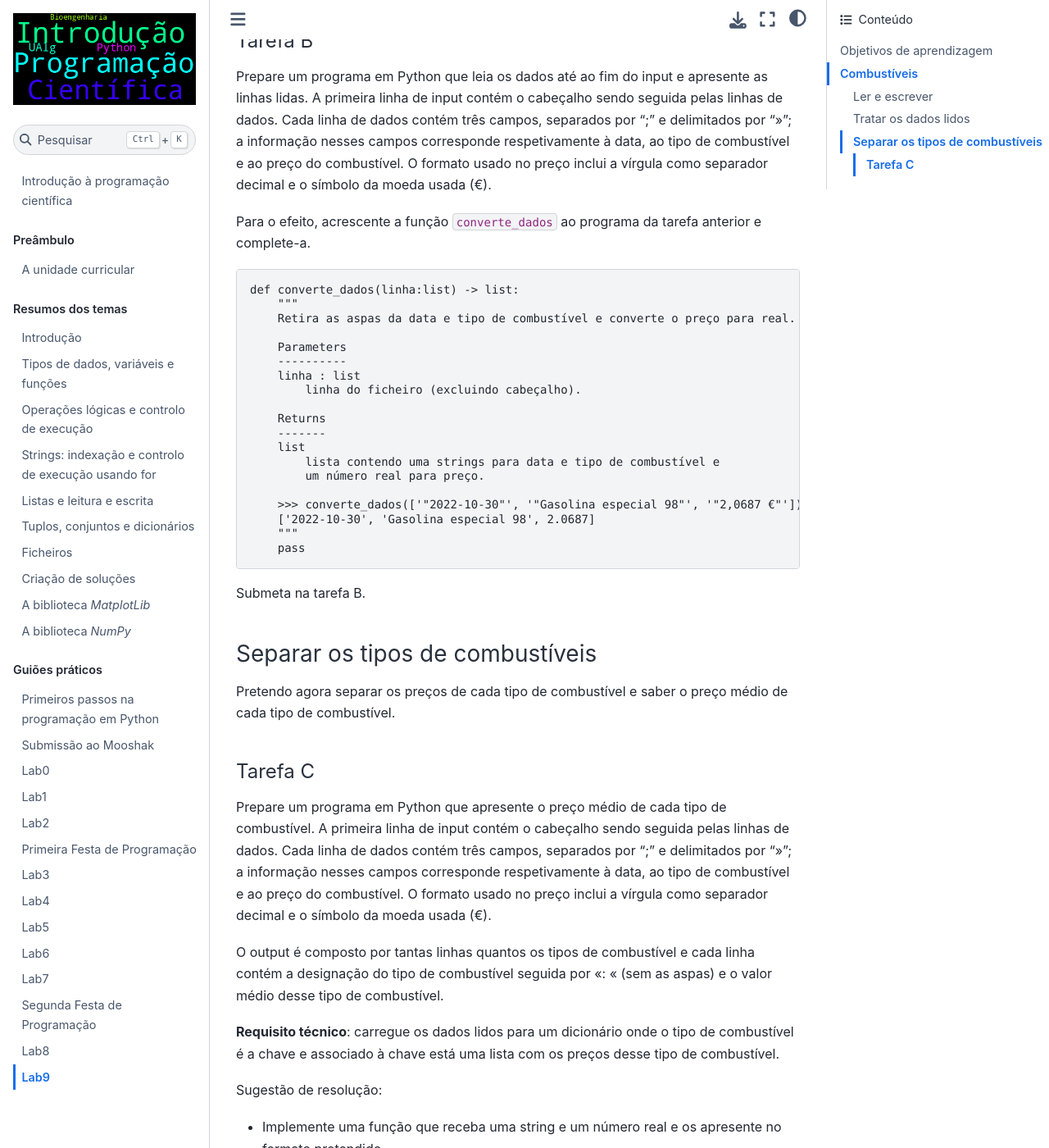
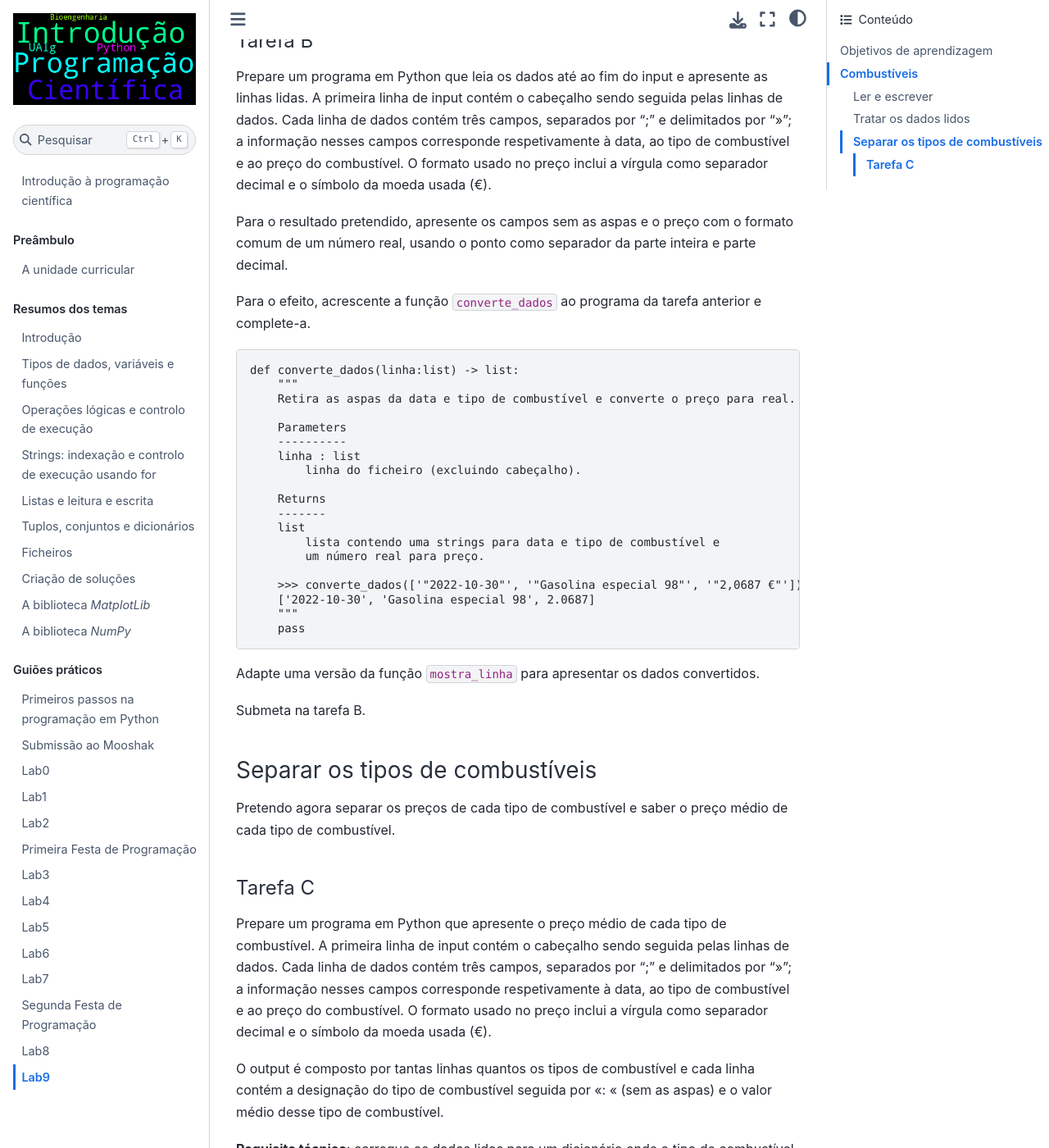
Before and after one commit to margaridamadeira/IPC-2022-23, a Jupyter Book: the page built from docs/Lab9.md, in a window 1280 px wide and 1400 px high, scrolled down 2860 px. Shown: the whole window at 82% size. Built offline with Jupyter Book 1.0.4 settings and Sphinx 7.4.7 and the Sphinx Book theme 1.1.4, drawn with Linux system fonts in a browser that asks for light colours.

```diff
--- a/docs/Lab9.md
+++ b/docs/Lab9.md
@@ -29,7 +29,7 @@ Esses dados estão num ficheiro `.csv` um formato também considerado pelo Micro
 
 Para já, vou manter as coisas simples. `csv` quer dizer *comma-separated values*, ou seja, valores separados por *ponto e vírgula*.
 
-Um extrato do ficheiro está disponível em [extrato_Postos.csv](https://tutoria.ualg.pt/2022/mod/resource/view.php?id=82660).
+Um extrato do ficheiro está disponível em [extrato_Postos.csv](https://tutoria.ualg.pt/2022/mod/resource/view.php?id=84649).
 
 ### Ler e escrever
 
@@ -109,6 +109,8 @@ Pretendo ler e apresentar o cabeçalho e, até ao fim dos dados, ler as demais l
 Prepare um programa em Python que leia os dados até ao fim do input e apresente as linhas lidas.
 A primeira linha de input contém o cabeçalho sendo seguida pelas linhas de dados. Cada linha de dados contém três campos, separados por ';' e delimitados por '"'; a informação nesses campos corresponde respetivamente à data, ao tipo de combustível e ao preço do combustível. O formato usado no preço inclui a vírgula como separador decimal e o símbolo da moeda usada (€).
 
+Para o resultado pretendido, apresente os campos sem as aspas e o preço com o formato comum de um número real, usando o ponto como separador da parte inteira e parte decimal.
+
 
 
 Para o efeito, acrescente a função `converte_dados` ao programa da tarefa anterior e complete-a.
@@ -134,6 +136,9 @@ Para o efeito, acrescente a função `converte_dados` ao programa da tarefa ante
         """
         pass
 
+
+
+Adapte uma versão da função `mostra_linha` para apresentar os dados convertidos.
 
 Submeta na tarefa B.
 
```
